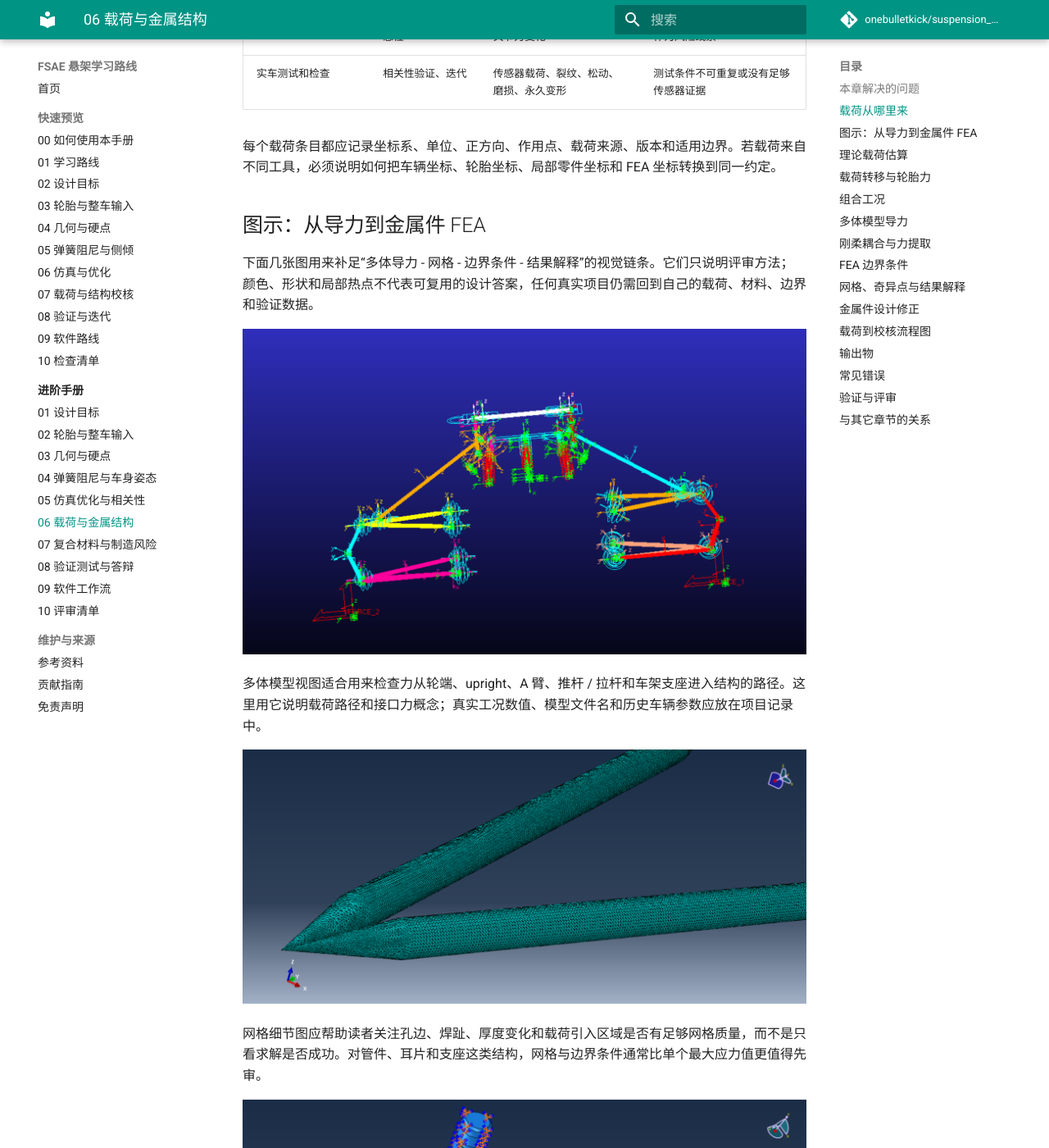
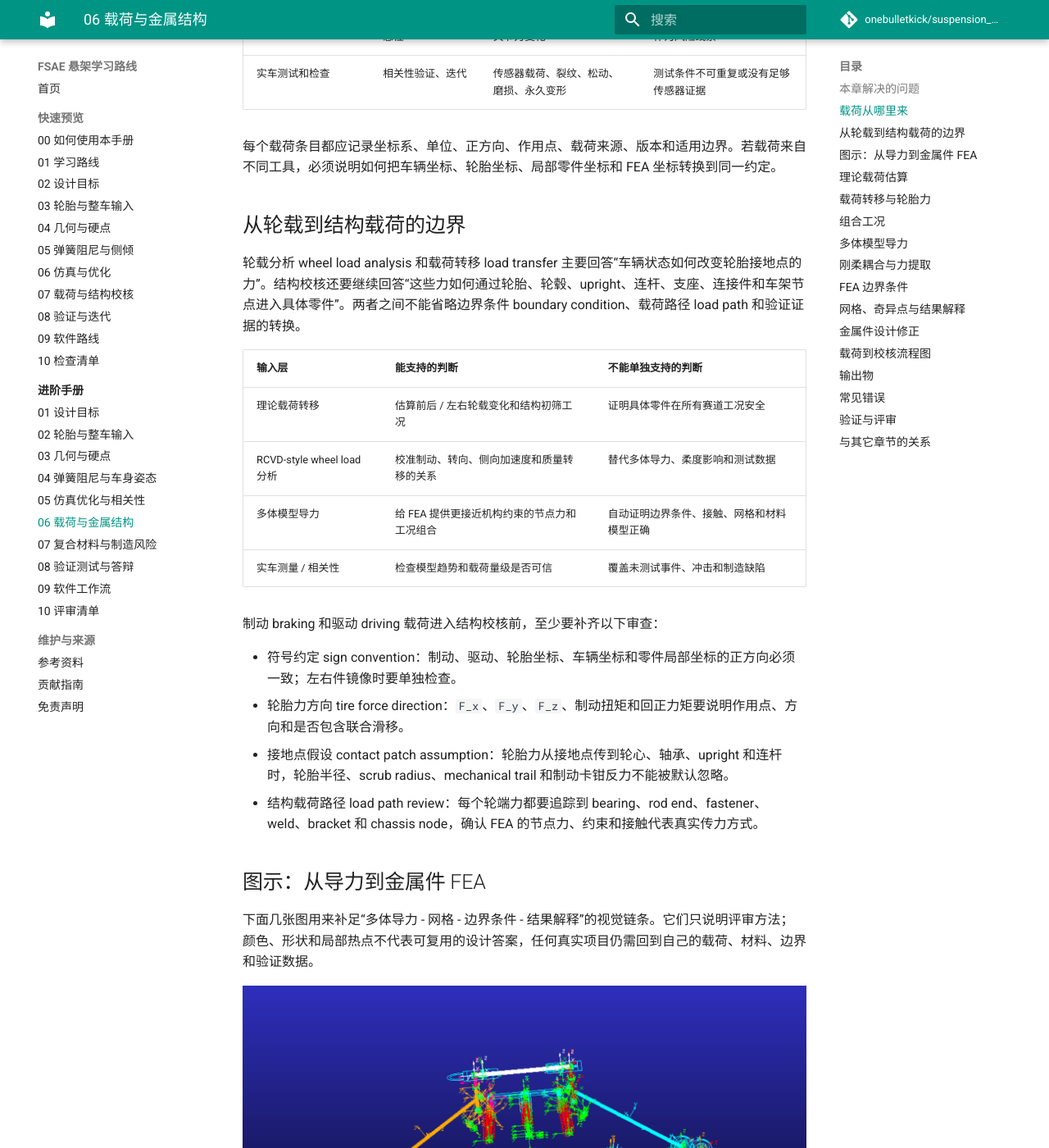
Before and after one commit to onebulletkick/suspension_opensource, an MkDocs documentation site: the page built from docs/advanced/06-loads-metal-structure.md, in a window 1280 px wide and 1400 px high, scrolled down 1201 px. Shown: the whole window at 82% size. Built offline with MkDocs 1.6.1 and Material for MkDocs 9.7.7, drawn with Linux system fonts in a browser that asks for light colours; a script that is not in the unit is left out; comment, search, counter and statistics services are not loaded.

Commit message:
docs: internalize loads and structure audit

```diff
--- a/docs/advanced/06-loads-metal-structure.md
+++ b/docs/advanced/06-loads-metal-structure.md
@@ -29,6 +29,24 @@
 | 实车测试和检查 | 相关性验证、迭代 | 传感器载荷、裂纹、松动、磨损、永久变形 | 测试条件不可重复或没有足够传感器证据 |
 
 每个载荷条目都应记录坐标系、单位、正方向、作用点、载荷来源、版本和适用边界。若载荷来自不同工具，必须说明如何把车辆坐标、轮胎坐标、局部零件坐标和 FEA 坐标转换到同一约定。
+
+## 从轮载到结构载荷的边界
+
+轮载分析 wheel load analysis 和载荷转移 load transfer 主要回答“车辆状态如何改变轮胎接地点的力”。结构校核还要继续回答“这些力如何通过轮胎、轮毂、upright、连杆、支座、连接件和车架节点进入具体零件”。两者之间不能省略边界条件 boundary condition、载荷路径 load path 和验证证据的转换。
+
+| 输入层 | 能支持的判断 | 不能单独支持的判断 |
+|---|---|---|
+| 理论载荷转移 | 估算前后 / 左右轮载变化和结构初筛工况 | 证明具体零件在所有赛道工况安全 |
+| RCVD-style wheel load 分析 | 校准制动、转向、侧向加速度和质量转移的关系 | 替代多体导力、柔度影响和测试数据 |
+| 多体模型导力 | 给 FEA 提供更接近机构约束的节点力和工况组合 | 自动证明边界条件、接触、网格和材料模型正确 |
+| 实车测量 / 相关性 | 检查模型趋势和载荷量级是否可信 | 覆盖未测试事件、冲击和制造缺陷 |
+
+制动 braking 和驱动 driving 载荷进入结构校核前，至少要补齐以下审查：
+
+- 符号约定 sign convention：制动、驱动、轮胎坐标、车辆坐标和零件局部坐标的正方向必须一致；左右件镜像时要单独检查。
+- 轮胎力方向 tire force direction：`F_x`、`F_y`、`F_z`、制动扭矩和回正力矩要说明作用点、方向和是否包含联合滑移。
+- 接地点假设 contact patch assumption：轮胎力从接地点传到轮心、轴承、upright 和连杆时，轮胎半径、scrub radius、mechanical trail 和制动卡钳反力不能被默认忽略。
+- 结构载荷路径 load path review：每个轮端力都要追踪到 bearing、rod end、fastener、weld、bracket 和 chassis node，确认 FEA 的节点力、约束和接触代表真实传力方式。
 
 ## 图示：从导力到金属件 FEA
 
```
Also changed, not shown: docs/07-loads-and-structure-check.md (+5 -0 lines), docs/advanced/07-composites-and-manufacturing.md (+9 -0 lines).
